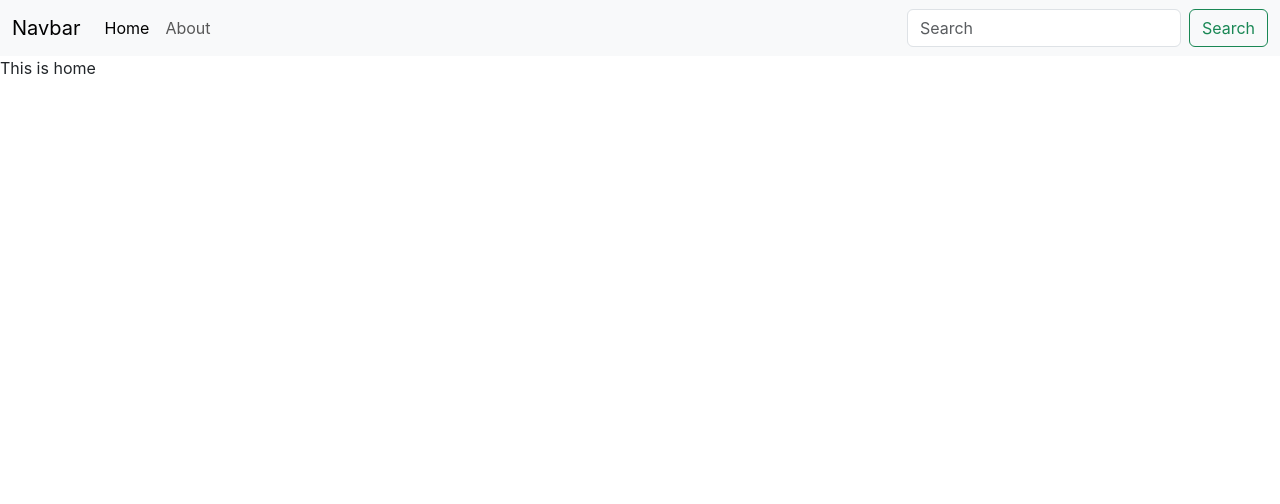
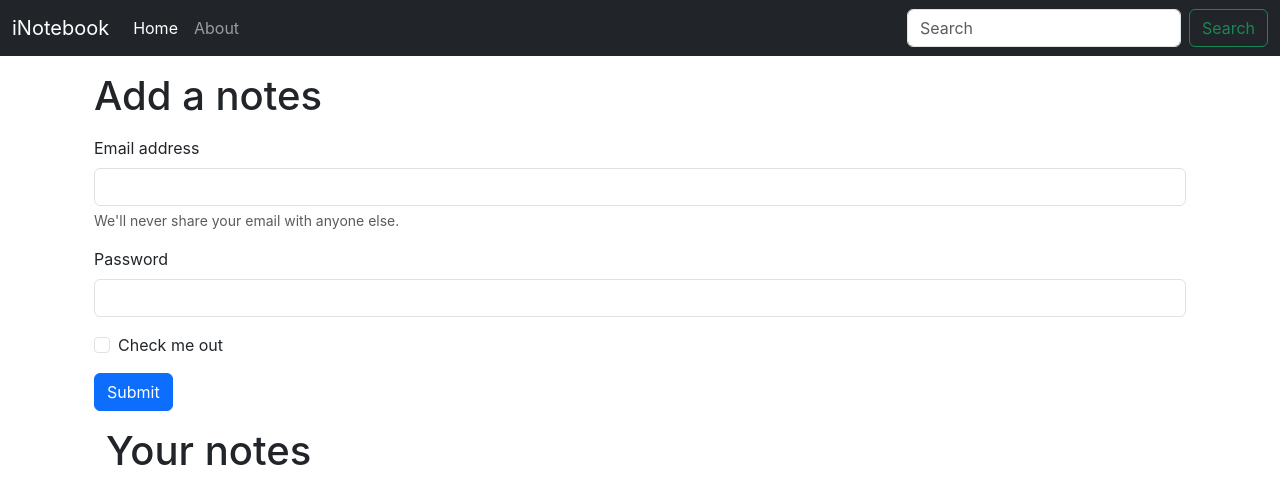
Before and after one commit to anmoltopno791-web/iNotebook, a React (Create React App) app: page / in a window 1280 px wide. Shown: the top 504 px of the page. Built offline with nearby package versions, Linux system fonts and the light colour scheme.

Commit message:
useLocation Hook in React

```diff
--- a/src/App.js
+++ b/src/App.js
@@ -10,10 +10,12 @@
     <NoteState>
       <Router>
         <Navbar />
-        <Routes>
-          <Route path="/" element={<Home />} />
-          <Route path="/about" element={<About />} />
-        </Routes>
+        <div className="container">
+          <Routes>
+            <Route path="/" element={<Home />} />
+            <Route path="/about" element={<About />} />
+          </Routes>
+        </div>
       </Router>
     </NoteState>
   );
--- a/src/components/About.js
+++ b/src/components/About.js
@@ -1,14 +1,9 @@
 import React, { useContext, useEffect } from 'react'
-import noteContext from '../context/notes/noteContext'
 
 const About = () => {
-  const a = useContext(noteContext)
-  useEffect(() => {
-    a.update();
-  }, [])
   return (
     <div>
-      This is about {a.state.name} and he is in class {a.state.class}
+      This is about page
     </div>
   )
 }
--- a/src/components/Home.js
+++ b/src/components/Home.js
@@ -1,11 +1,53 @@
-import React from 'react'
+import React from "react";
 
 const Home = () => {
   return (
-    <div>
-      This is home
+    <div className="container my-3">
+      <h1>Add a notes</h1>
+      <form className="my-3">
+        <div className="mb-3">
+          <label for="exampleInputEmail1" className="form-label">
+            Email address
+          </label>
+          <input
+            type="email"
+            className="form-control"
+            id="exampleInputEmail1"
+            aria-describedby="emailHelp"
+          />
+          <div id="emailHelp" className="form-text">
+            We'll never share your email with anyone else.
+          </div>
+        </div>
+        <div className="mb-3">
+          <label for="exampleInputPassword1" className="form-label">
+            Password
+          </label>
+          <input
+            type="password"
+            className="form-control"
+            id="exampleInputPassword1"
+          />
+        </div>
+        <div className="mb-3 form-check">
+          <input
+            type="checkbox"
+            className="form-check-input"
+            id="exampleCheck1"
+          />
+          <label className="form-check-label" for="exampleCheck1">
+            Check me out
+          </label>
+        </div>
+        <button type="submit" className="btn btn-primary">
+          Submit
+        </button>
+      </form>
+      <div className="container my-3">
+        <h1>Your notes</h1>
+      </div>
     </div>
-  )
-}
+  );
+};
 
-export default Home
+export default Home;
--- a/src/components/Navbar.js
+++ b/src/components/Navbar.js
@@ -1,12 +1,16 @@
-import React from "react";
-import { Link } from "react-router-dom";
+import React, {useEffect} from "react";
+import { Link, useLocation } from "react-router-dom";
 
 const Navbar = () => {
+  let location = useLocation();
+  useEffect(() => {
+    console.log(location.pathname);
+  }, [location]);
   return (
-    <nav className="navbar navbar-expand-lg bg-body-tertiary">
+    <nav className="navbar navbar-expand-lg navbar-dark bg-dark">
       <div className="container-fluid">
         <Link className="navbar-brand" to="/">
-          Navbar
+          iNotebook
         </Link>
         <button
           className="navbar-toggler"
@@ -22,12 +26,12 @@
         <div className="collapse navbar-collapse" id="navbarSupportedContent">
           <ul className="navbar-nav me-auto mb-2 mb-lg-0">
             <li className="nav-item">
-              <Link className="nav-link active" aria-current="page" to="/">
+              <Link className={`nav-link ${location.pathname === "/" ? "active" : ""}`} aria-current="page" to="/">
                 Home
               </Link>
             </li>
             <li className="nav-item">
-              <Link className="nav-link" to="/about">
+              <Link className={`nav-link ${location.pathname === "/about" ? "active" : ""}`} to="/about">
                 About
               </Link>
             </li>
--- a/src/context/notes/NoteState.js
+++ b/src/context/notes/NoteState.js
@@ -2,22 +2,8 @@
 import noteContext from "./noteContext";
 
 const NoteState = (props) => {
-  const s1 = {
-    name: "Anmol",
-    class: "5a",
-  };
-  const [state, setState] = useState(s1);
-  const update = () => {
-    setTimeout(() => {
-      setState({
-        name: "Nisha",
-        class: "10a",
-      });
-    }, 1000);
-  };
-
   return (
-    <noteContext.Provider value={{state, update}}>{props.children}</noteContext.Provider>
+    <noteContext.Provider value={{}}>{props.children}</noteContext.Provider>
   );
 };
 
```
